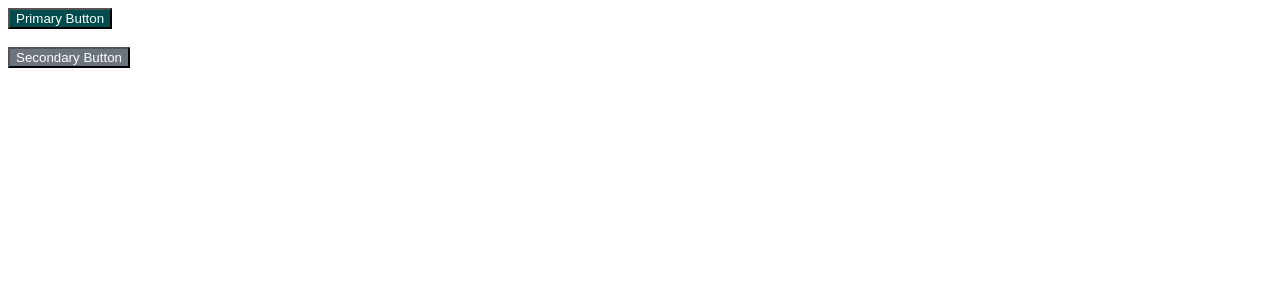
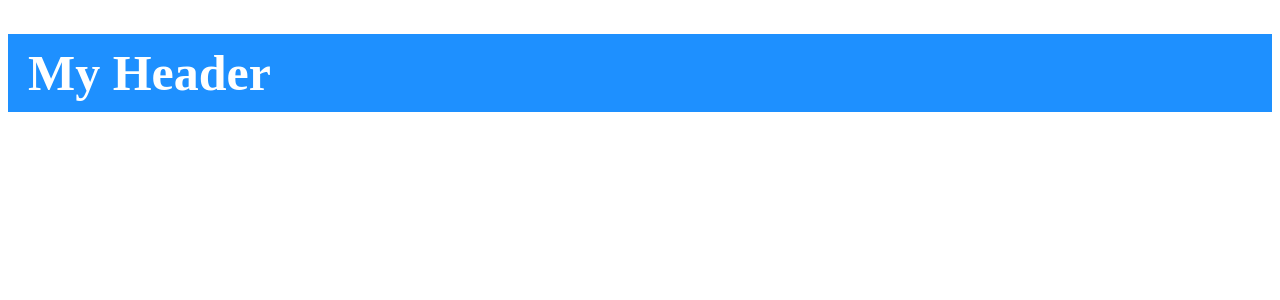
Before and after one commit to mkiamoyo/MOBPROG-IT252-react-w3schools, a React (Vite) app in the folder my-react-app/: page / in a window 1280 px wide. Shown: the top 300 px of the page. Built offline with nearby package versions, Linux system fonts and the light colour scheme.

Commit message:
W3Schools React CSS Modules Sample code 04

```diff
--- /dev/null
+++ b/my-react-app/src/BlueHeader.module.css
@@ -0,0 +1,6 @@
+:global(.myheader) {
+  padding: 10px 20px;
+  font-size: 50px;
+  color: white;
+  background-color: dodgerblue;
+}
--- a/my-react-app/src/Button.module.css
+++ b/my-react-app/src/Button.module.css
@@ -6,13 +6,11 @@
 }
 
 .primary {
-  composes: button;
-  background-color: #004b4b;
+  background-color: #056b5c;
   color: white;
 }
 
 .secondary {
-  composes: button;
   background-color: #6c757d;
   color: white;
 }
--- a/my-react-app/src/main.jsx
+++ b/my-react-app/src/main.jsx
@@ -1,17 +1,12 @@
 import { createRoot } from 'react-dom/client';
-import styles from './Button.module.css';
+import styles from './BlueHeader.module.css';
 
 function App() {
   return (
     <div>
-      <button className={styles.primary}>
-        Primary Button
-      </button>
-      <br/>
-      <br/>
-      <button className={styles.secondary}>
-        Secondary Button
-      </button>
+      <h1 className="myheader">
+        My Header
+      </h1>
     </div>
   );
 }
```
